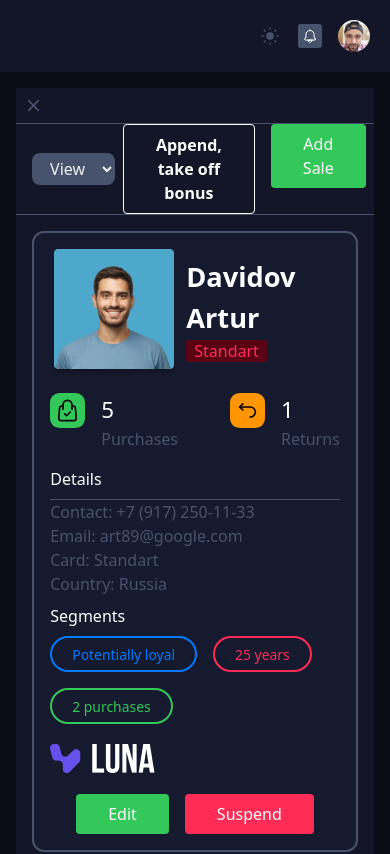
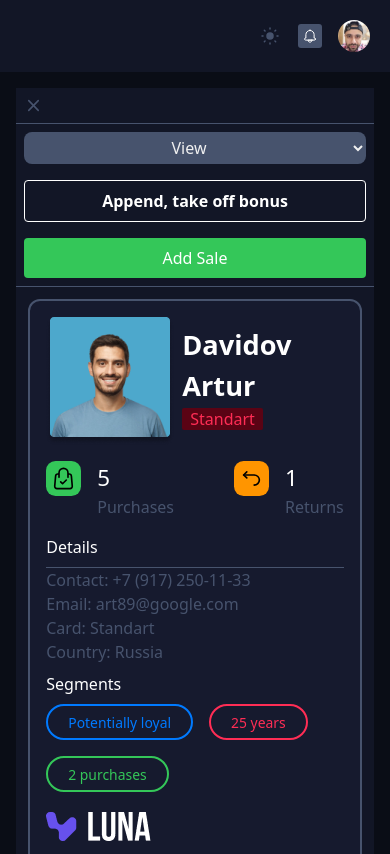
Before and after one commit to Helton-Carlos/services-for-loyalty-programs, a Vue app: page /dashboard in a window 390 px wide. Shown: the top 854 px of the page. Built offline with nearby package versions, Linux system fonts and the light colour scheme.

Commit message:
feat: responsive website

```diff
--- a/src/components/Button/Button.vue
+++ b/src/components/Button/Button.vue
@@ -8,7 +8,7 @@ defineEmits<{ (e: "onClick"): void }>();
 <template>
   <div>
     <button
-      class=" px-8 py-2 rounded gap-2 font-medium text-white"
+      class="w-full px-8 py-2 rounded gap-2 font-medium text-white my-2"
       :class="{
         standard: color == 'standard',
         positive: color == 'sucess',
--- a/src/components/CardInfo/CardInfo.vue
+++ b/src/components/CardInfo/CardInfo.vue
@@ -5,7 +5,7 @@ defineProps<ICardInfo>();
 </script>
 
 <template>
-  <div class="border-2 bg-gray-card w-[200px] h-[80px] p-4 rounded-xl">
+  <div class="w-full h-[80px] border-2 bg-gray-card p-4 rounded-xl md:w-[200px]">
     <div class="flex justify-between items-center">
       <div>
         <p class="text-white">{{ values }}</p>
--- a/src/components/CardPerson/CardPerson.vue
+++ b/src/components/CardPerson/CardPerson.vue
@@ -1,7 +1,7 @@
 <script setup lang="ts"></script>
 
 <template>
-  <div class="border-2 bg-gray-card w-[350px] p-4 rounded-xl">
+  <div class="w-full border-2 bg-gray-card p-4 rounded-xl md:w-[350px]">
     <div class="flex gag-4">
       <img src="@/assets/components/Avatar.png" alt="Avatar" />
 
--- a/src/components/SelectDashboard/SelectDashboard.vue
+++ b/src/components/SelectDashboard/SelectDashboard.vue
@@ -12,7 +12,7 @@ const options = [
 <template>
   <select
     v-model="selected"
-    class="bg-gray w-full text-center text-gray-light rounded-lg py-1 mx-2 my-5 md:w-[100px]"
+    class="bg-gray w-full text-center text-gray-light rounded-lg py-1 my-2 md:w-[100px]"
   >
     <option v-for="option in options" :value="option.value">
       {{ option.text }}
--- a/src/pages/DashBoard.vue
+++ b/src/pages/DashBoard.vue
@@ -26,10 +26,10 @@ const cardInfos = reactive([
           </div>
 
           <div>
-            <div class="flex justify-between items-center mx-2">
+            <div class="mx-2 md:flex md:justify-between items-center">
               <SelectDashboard />
 
-              <div class="flex gap-4">
+              <div class="gap-4 md:flex">
                 <Button color="standard" title="Append, take off bonus" />
                 <Button color="sucess" title="Add Sale" />
               </div>
@@ -37,7 +37,7 @@ const cardInfos = reactive([
             <hr />
           </div>
 
-          <div class="flex flex-wrap gap-2 m-4">
+          <div class="flex flex-wrap gap-3 m-3">
             <CardPerson />
 
             <CardInfo
```
